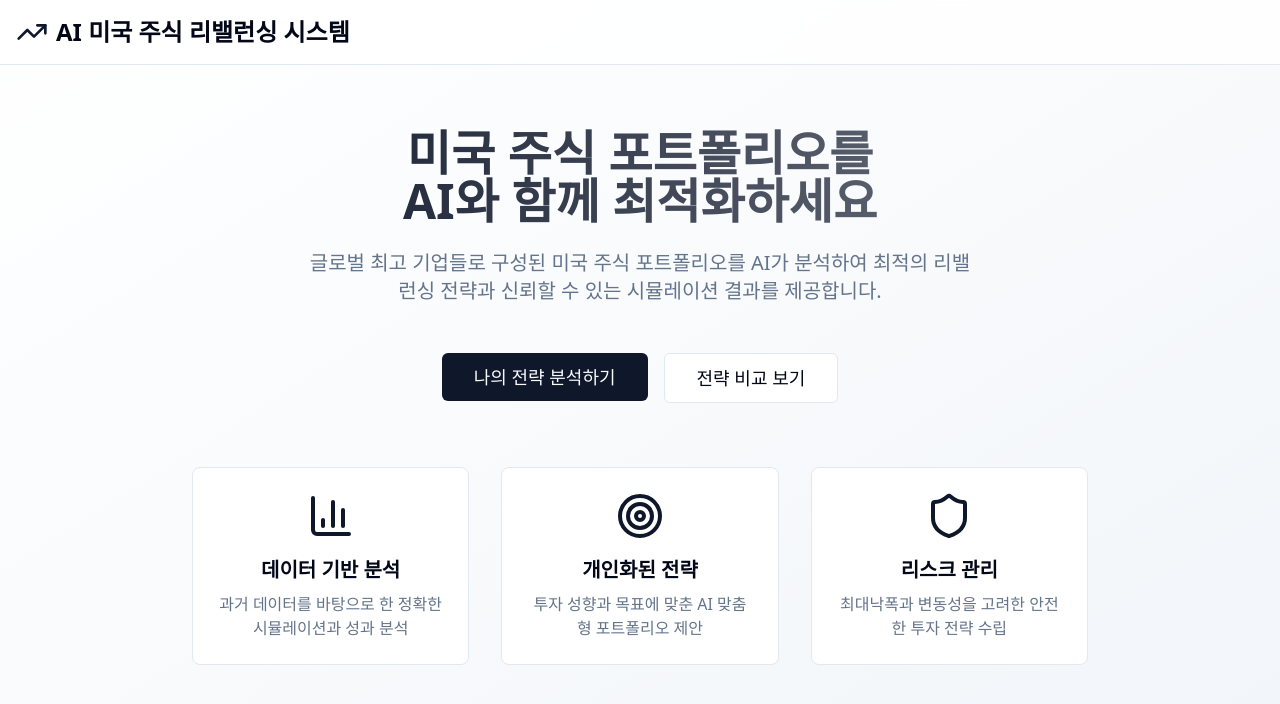
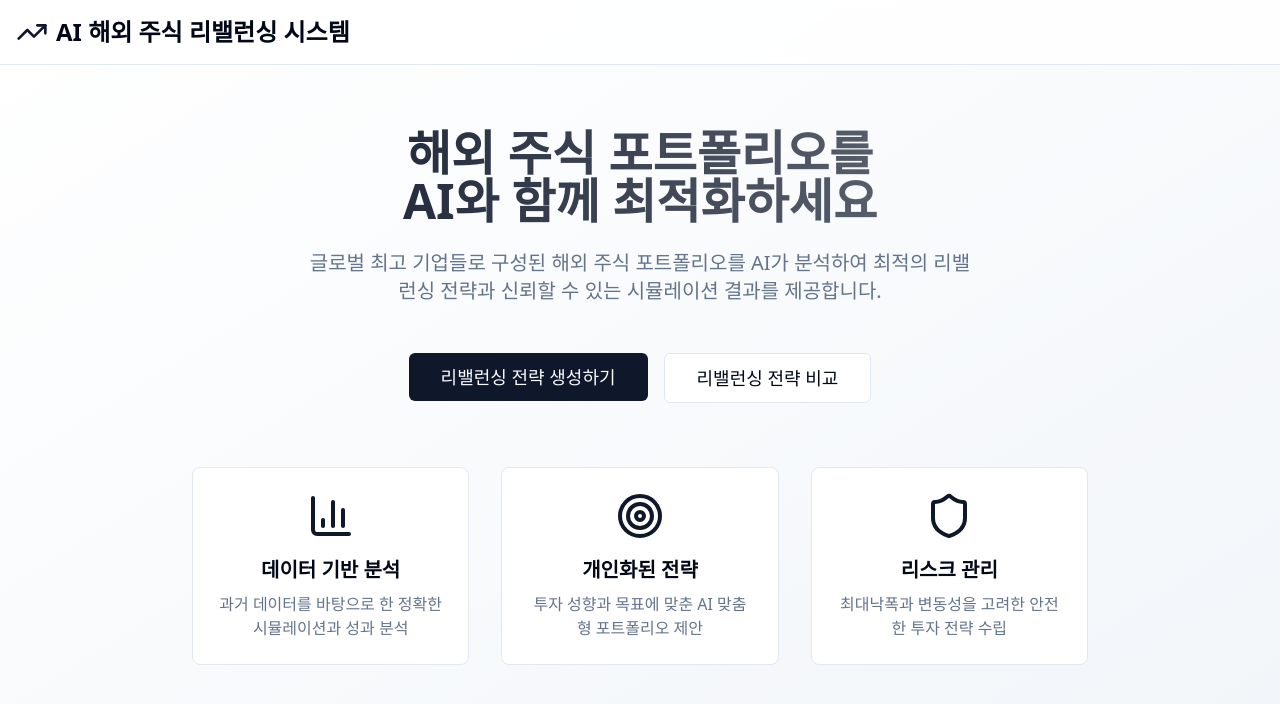
Before and after one commit to kakaopaysec-rebalace-team/spec2code-forge, a React (Vite) app: page / in a window 1280 px wide. Shown: the top 704 px of the page. Built offline with nearby package versions, Linux system fonts and the light colour scheme.

Commit message:
Refactor: Update homepage text

```diff
--- a/src/pages/Index.tsx
+++ b/src/pages/Index.tsx
@@ -12,7 +12,7 @@ const Index = () => {
         <div className="container mx-auto px-4 py-4">
           <div className="flex items-center gap-2">
             <TrendingUp className="h-8 w-8 text-primary" />
-            <h1 className="text-2xl font-bold">AI 미국 주식 리밸런싱 시스템</h1>
+            <h1 className="text-2xl font-bold">AI 해외 주식 리밸런싱 시스템</h1>
           </div>
         </div>
       </header>
@@ -21,10 +21,10 @@ const Index = () => {
       <main className="container mx-auto px-4 py-16">
         <div className="text-center max-w-4xl mx-auto">
           <h2 className="text-5xl font-bold mb-6 bg-gradient-to-r from-primary to-primary/60 bg-clip-text text-transparent">
-            미국 주식 포트폴리오를<br />AI와 함께 최적화하세요
+            해외 주식 포트폴리오를<br />AI와 함께 최적화하세요
           </h2>
           <p className="text-xl text-muted-foreground mb-12 max-w-2xl mx-auto">
-            글로벌 최고 기업들로 구성된 미국 주식 포트폴리오를 AI가 분석하여
+            글로벌 최고 기업들로 구성된 해외 주식 포트폴리오를 AI가 분석하여
             최적의 리밸런싱 전략과 신뢰할 수 있는 시뮬레이션 결과를 제공합니다.
           </p>
 
@@ -34,7 +34,7 @@ const Index = () => {
               className="text-lg px-8 py-6"
               onClick={() => navigate('/profile')}
             >
-              나의 전략 분석하기
+              리밸런싱 전략 생성하기
             </Button>
             <Button
               variant="outline"
@@ -42,7 +42,7 @@ const Index = () => {
               className="text-lg px-8 py-6"
               onClick={() => navigate('/strategies')}
             >
-              전략 비교 보기
+              리밸런싱 전략 비교
             </Button>
           </div>
 
```
